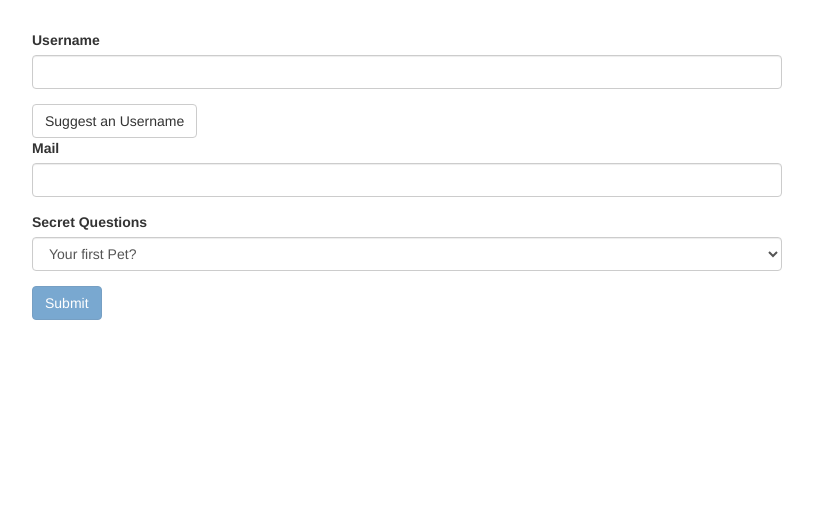
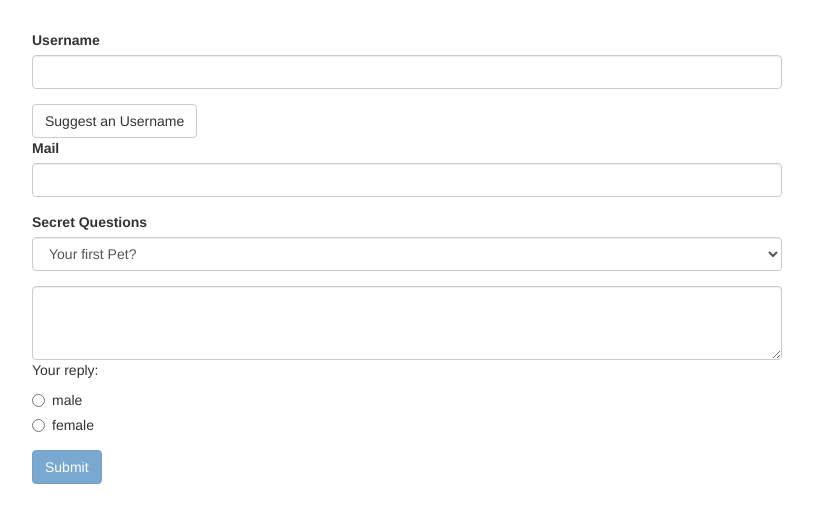
Before and after one commit to sampanna99/angular_forms_templatedriven, an Angular app: page / in a window 1280 px wide. Shown: the top 522 px of the page, without its empty margins (233-1046 px from the left). Built offline with nearby package versions, Linux system fonts and the light colour scheme.

Commit message:
some other

```diff
--- a/src/app/app.component.html
+++ b/src/app/app.component.html
@@ -2,7 +2,7 @@
   <div class="row">
     <div class="col-xs-12 col-sm-10 col-md-8 col-sm-offset-1 col-md-offset-2">
       <form (ngSubmit)="onSubmit(f)" #f="ngForm">
-        <div id="user-data">
+        <div id="user-data" ngModelGroup="userData" #userData="ngModelGroup">
           <div class="form-group">
             <label for="username">Username</label>
             <input
@@ -22,6 +22,7 @@
           </div>
           <!--<p *ngIf="">Please enter a valid value.</p>-->
         </div>
+        <p *ngIf="!userData.valid && userData.touched">User data is invalid!</p>
         <div class="form-group">
           <label for="secret">Secret Questions</label>
           <select id="secret" class="form-control"
@@ -31,6 +32,16 @@
             <option value="teacher">Your first teacher?</option>
           </select>
         </div>
+        <div class="form-group">
+          <textarea name="questionAnswer" rows="3" [(ngModel)]="answer" class="form-control">
+          </textarea>
+          <p>Your reply: {{answer}}</p>
+          <div class="radio" *ngFor="let gender of genders">
+            <label>
+              <input type="radio" name="gender" ngModel [value]="gender"> {{gender}}
+            </label>
+          </div>
+        </div>
         <button class="btn btn-primary" type="submit"
         [disabled]="!f.valid">Submit</button>
       </form>
--- a/src/app/app.component.ts
+++ b/src/app/app.component.ts
@@ -9,6 +9,8 @@
 export class AppComponent {
 @ViewChild('f') signupform: NgForm;
 defaultQuestion = 'pet';
+answer = '';
+genders = ['male', 'female'];
   suggestUserName() {
     const suggestedName = 'Superuser';
   }
```
